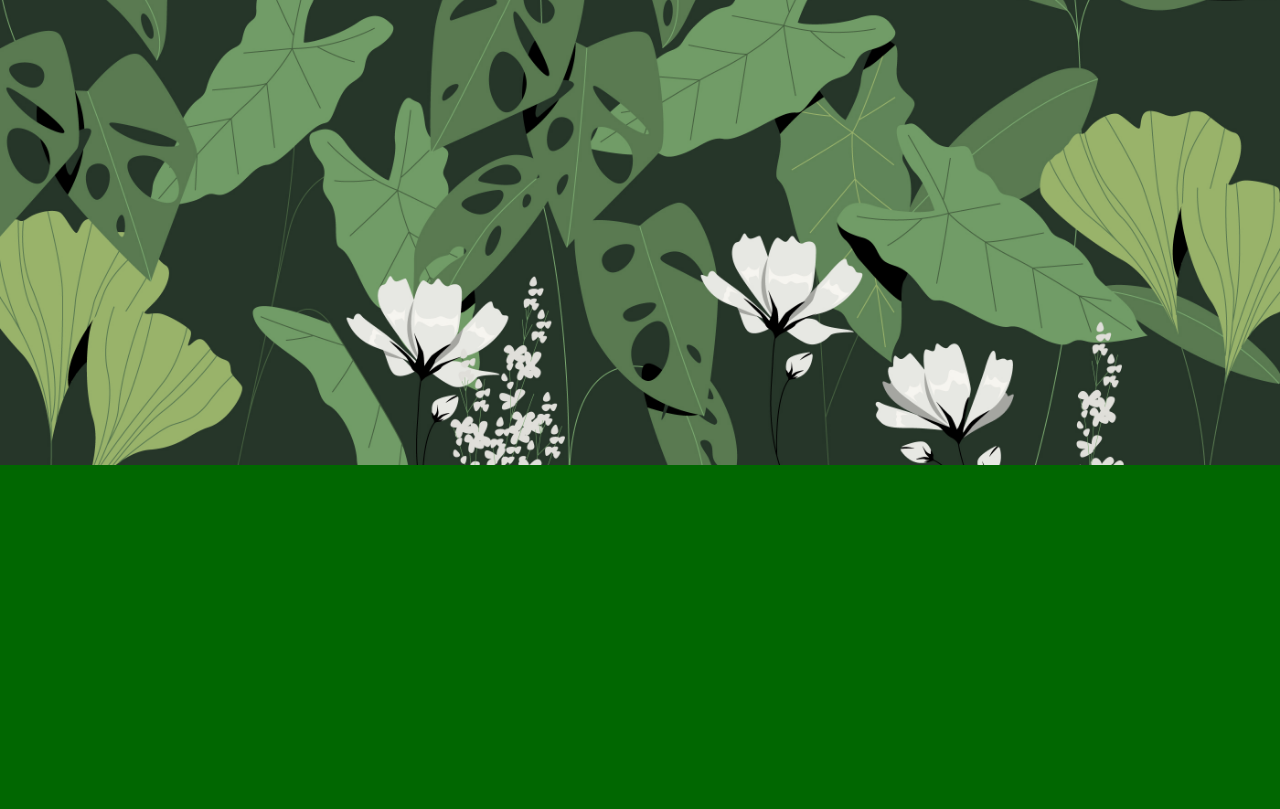
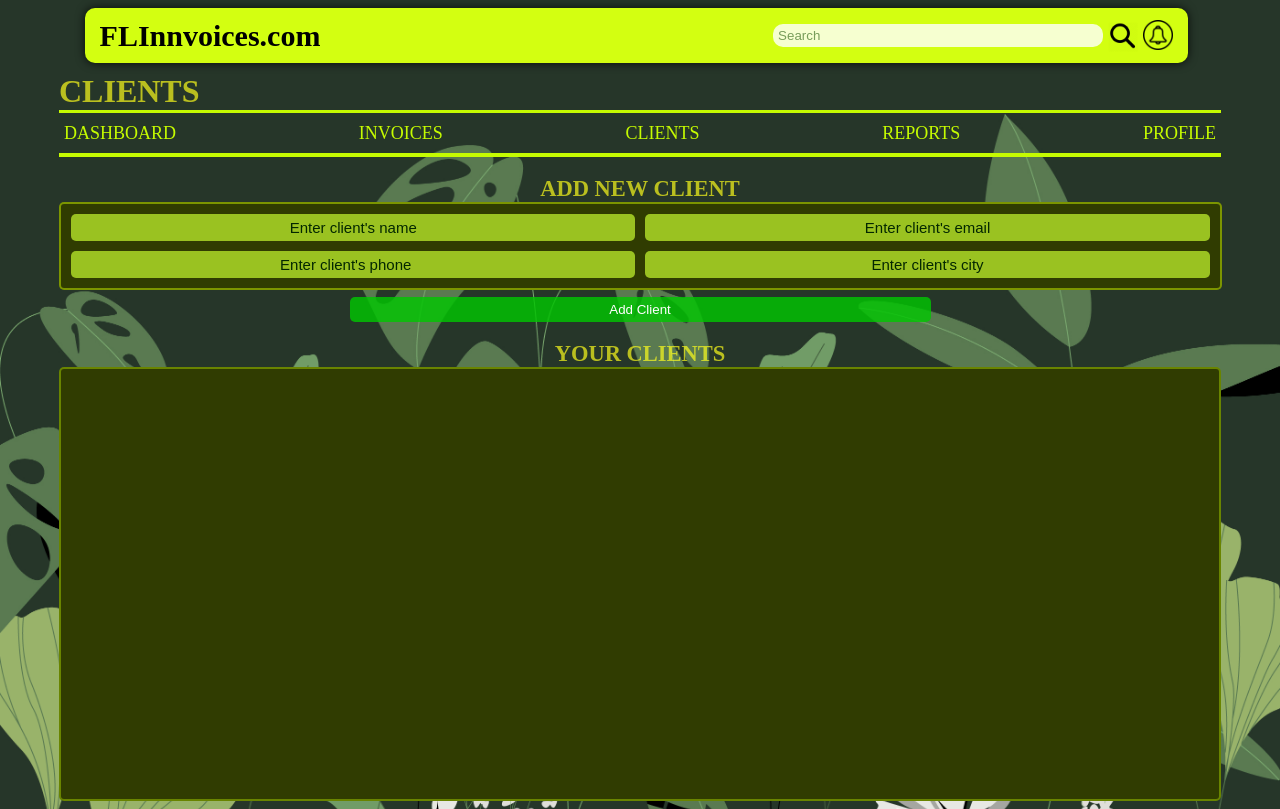
Before and after one commit to javonm63/Portfolio-P2, a React (Vite) app in the folder P2-frontend/: page /fl/clients in a window 1280 px wide. Before the commit this address had no page. Built offline with nearby package versions, Linux system fonts and the light colour scheme.

Commit message:
frontend update: clients page add client card and styles added

```diff
--- a/P2-frontend/src/App.jsx
+++ b/P2-frontend/src/App.jsx
@@ -3,6 +3,7 @@ import { Routes, Route, Link } from 'react-router-dom'
 import './App.css'
 import FlDashboard from './pages/fl-dashboard.jsx'
 import FlInvoices from './pages/fl-invoices.jsx'
+import FlClients from './pages/fl-clients.jsx'
 
 function App() {
   return (
@@ -10,13 +11,13 @@ function App() {
       <nav>
         <Link to="/fl/dashboard"></Link>
         <Link to="/fl/invoices"></Link>
-        {/* <Link to="/fl/clients">Clients</Link>
-        <Link to="/fl/reports">Reports</Link> */}
+        <Link to="/fl/clients"></Link>
+        {/* <Link to="/fl/reports"></Link> */}
       </nav>
       <Routes>
         <Route path="/fl/dashboard" element={<FlDashboard />}></Route>
         <Route path="/fl/invoices" element={<FlInvoices />}></Route>
-        {/* <Route path="/fl/clients" element={<FlClients />}></Route> */}
+        <Route path="/fl/clients" element={<FlClients />}></Route>
         {/* <Route path="/fl/reports" element={<FlReports />}></Route> */}
       </Routes>
     </div>
--- /dev/null
+++ b/P2-frontend/src/components/newClientCard.jsx
@@ -0,0 +1,14 @@
+import '../styles/newClientCard.css'
+
+function NewClientInfo() {
+    return (
+        <form className='add-new-client-main-cont'>
+            <input className='add-new-client-inputs' type='text' placeholder="Enter client's name" required></input>
+            <input className='add-new-client-inputs' type='email' placeholder="Enter client's email" required></input>
+            <input className='add-new-client-inputs' type='number' placeholder="Enter client's phone" required></input>
+            <input className='add-new-client-inputs' type='text' placeholder="Enter client's city" required></input>
+        </form>
+    )
+}
+
+export default NewClientInfo
--- /dev/null
+++ b/P2-frontend/src/pages/fl-clients.jsx
@@ -0,0 +1,33 @@
+import {navbarHooks} from "../hooks/fl-dashboardHooks.jsx";
+import Searchbar from "../components/searchbar";
+import WebNavbar from "../components/webNav.jsx";
+import '../styles/fl-clients.css'
+import InvSubPages from "../components/invoicesSubPages.jsx";
+import NewClientInfo from "../components/newClientCard.jsx";
+
+function FlClients() {
+    const navbarHook = navbarHooks()
+    const showWebNav = navbarHook.showWebNav
+    const setShowWebNav = navbarHook.setShowWebNav
+    const sideNav = navbarHook.sideNav
+    const setSideNav = navbarHook.setSideNav
+
+    return (
+        <div className="clients-page-container">
+            <Searchbar sideNav={sideNav} setSideNav={setSideNav} setShowWebNav={setShowWebNav} />
+            <div className="page-title-container">
+                <h1 className="page-titles">CLIENTS</h1>
+            </div>
+            <WebNavbar showWebNav={showWebNav} />
+            <h2 className="page-sub-titles">ADD NEW CLIENT</h2>
+            <NewClientInfo />
+            <button className="addNewClient-button">Add Client</button>
+            <h2 className="page-sub-titles">YOUR CLIENTS</h2>
+            <div className='clients-sub-page-container'>
+
+            </div>
+        </div>
+    )
+}
+
+export default FlClients
--- a/P2-frontend/src/pages/fl-dashboard.jsx
+++ b/P2-frontend/src/pages/fl-dashboard.jsx
@@ -34,7 +34,9 @@ function FlDashboard() {
                 <h3 className="page-sub-titles">EARNINGS</h3>
             </div>
             <BarGraphCard />
-            <TableCard pageSubTitle={"DRAFTED INVOICES"} tableID={'home'} statusText={'MADE'} />
+            <div className="drafted-div">
+                <TableCard pageSubTitle={"DRAFTED INVOICES"} tableID={'home-draft-table'} invNumText={'INVOICE'} clientText={'CLIENT'} amountText={'AMOUNT'} statusText={'MADE'} />
+            </div>
         </div>
     )
 }
--- /dev/null
+++ b/P2-frontend/src/styles/fl-clients.css
@@ -0,0 +1,29 @@
+.clients-sub-page-container {
+    height: 50vh;
+    border-radius: 5px;
+    border: 2px solid rgba(140, 175, 0, 0.625);
+    display: flex;
+    flex-direction: column;
+    align-items: center;
+    padding-top: 15px;
+    padding-bottom: 15px;
+    overflow-y: auto;
+    background-color: rgb(48, 60, 1);
+}
+.addNewClient-button {
+    width: 50%;
+    margin-left: 25%;
+    margin-top: 7.5px;
+    height: 25px;
+    border: none;
+    border-radius: 5px;
+    color: rgb(255, 255, 255);
+    background-color: rgba(0, 200, 0, 0.802);
+}
+.addNewClient-button:hover {
+    font-weight: bold;
+    scale: 1.025;
+    cursor: pointer;
+    color: rgba(0, 0, 0, 0.737);
+    background-color: yellow;
+}
--- a/P2-frontend/src/styles/fl-dashboard.css
+++ b/P2-frontend/src/styles/fl-dashboard.css
@@ -35,6 +35,9 @@
     justify-content: space-between;
     margin-top: 20px;
 }
+.drafted-div {
+    width: 91%;
+}
 
 
 
--- /dev/null
+++ b/P2-frontend/src/styles/newClientCard.css
@@ -0,0 +1,34 @@
+.add-new-client-main-cont {
+    border: 2px solid rgba(149, 179, 1, 0.754);
+    border-radius: 5px;
+    width: 98%;
+    height: fit-content;
+    padding: 10px;
+    display: grid;
+    grid-template-columns: 1fr 1fr;
+    grid-template-rows: 1fr 1fr;
+    gap: 10px;
+    background-color: rgb(48, 60, 1);
+}
+.add-new-client-inputs {
+    height: 25px;
+    border: none;
+    outline: none;
+    border-radius: 5px;
+    text-align: center;
+    font-size: 15px;
+    color: rgb(3, 39, 0);
+    background-color: rgba(203, 255, 48, 0.685);
+}
+.add-new-client-inputs::placeholder {
+    color: rgb(3, 39, 0);
+}
+.add-new-client-inputs:hover {
+    background-color: rgba(249, 252, 79, 0.85);
+}
+
+@media screen and (max-width: 1030px) {
+    .add-new-client-main-cont {
+        width: 94.5%;
+    }
+}
```
